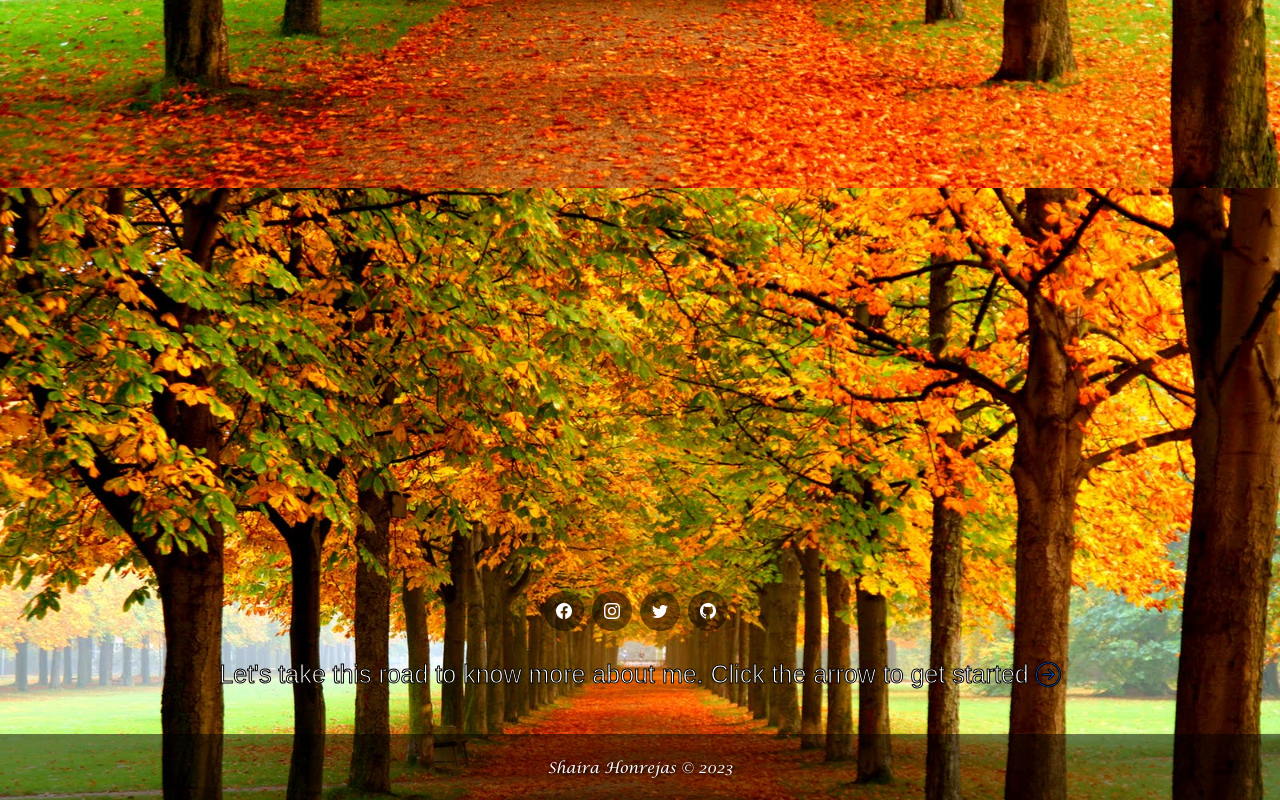
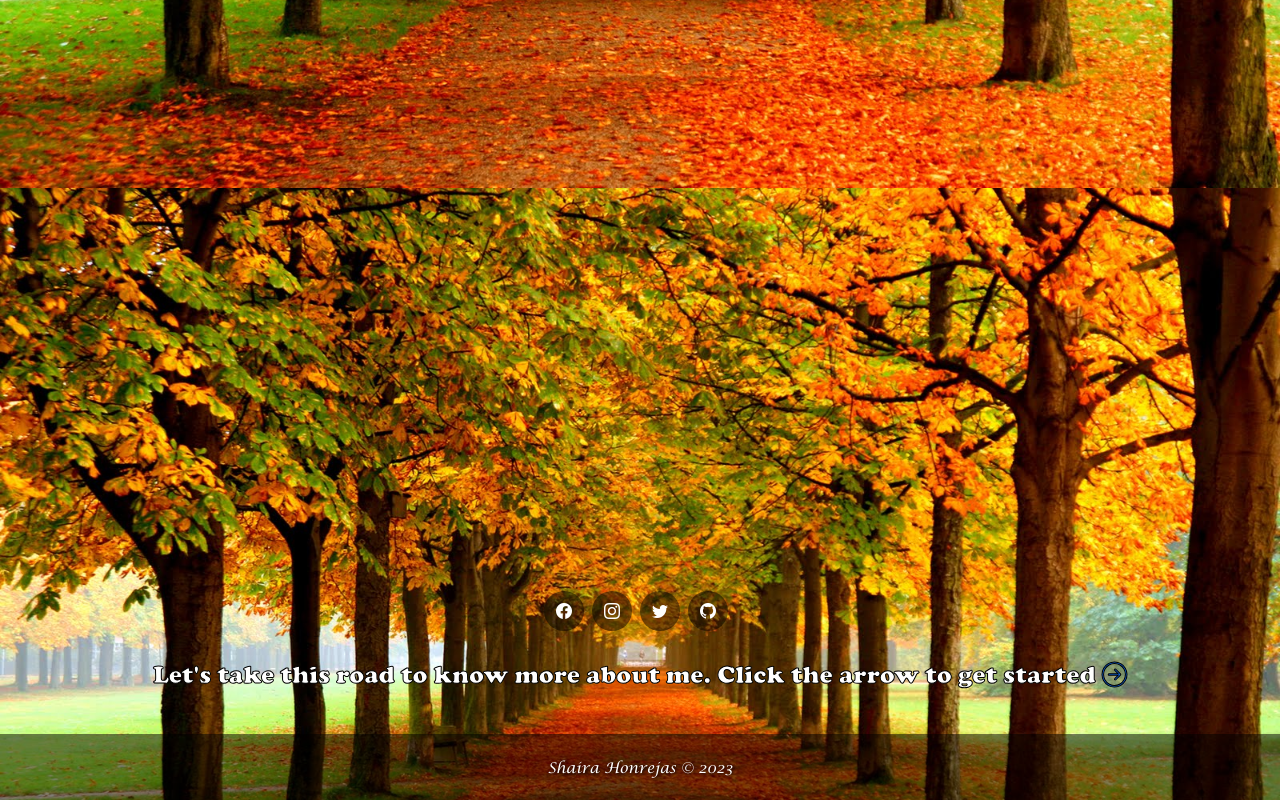
Before and after one commit to shangshai0905/e-portfolio, a plain HTML site: page index.html in a window 1280 px wide. Shown: the part 612-1412 px from the top of the page. Drawn offline with nearby package versions, Linux system fonts and the light colour scheme; a small style sheet from the web is missing.

Commit message:
added cooper font

```diff
--- a/index.html
+++ b/index.html
@@ -6,7 +6,7 @@
     <meta name="viewport" content="width=device-width, initial-scale=1.0">
     <title>Document</title>
     <link rel="stylesheet" href="main.css">
-    <link href="https://www.dafontfree.net/embed/Y29vcGVyLWJsYWNrLXJlZ3VsYXImZGF0YS8yNC9jLzExOTYxOC9DT09QQkwudHRm" rel="stylesheet" type="text/css"/>
+
 
     <!-- bootstrap link -->
     <link href="https://cdn.jsdelivr.net/npm/bootstrap@5.3.0-alpha1/dist/css/bootstrap.min.css" rel="stylesheet" integrity="sha384-GLhlTQ8iRABdZLl6O3oVMWSktQOp6b7In1Zl3/Jr59b6EGGoI1aFkw7cmDA6j6gD" crossorigin="anonymous">
--- a/main.css
+++ b/main.css
@@ -23,6 +23,10 @@ body {
 @font-face {
     font-family: lucida calligraphy;
     src: url(LucidaCalligraphyFont.ttf);
+}
+@font-face {
+  font-family: Cooper;
+  src: url(COOPBL.ttf);
 }
 nav, footer{
     background-color:rgb(0, 0, 0, 0.5);
@@ -139,7 +143,7 @@ footer p {
 .toknow p{
   text-align: center;
   color: white;
-  font-family: 'cooper-black-regular', sans-serif;
+  font-family: Cooper;
   -webkit-text-stroke: black 1px;
   font-size: 25px;
 }
```
Also changed, not shown: COOPBL.ttf (added).
